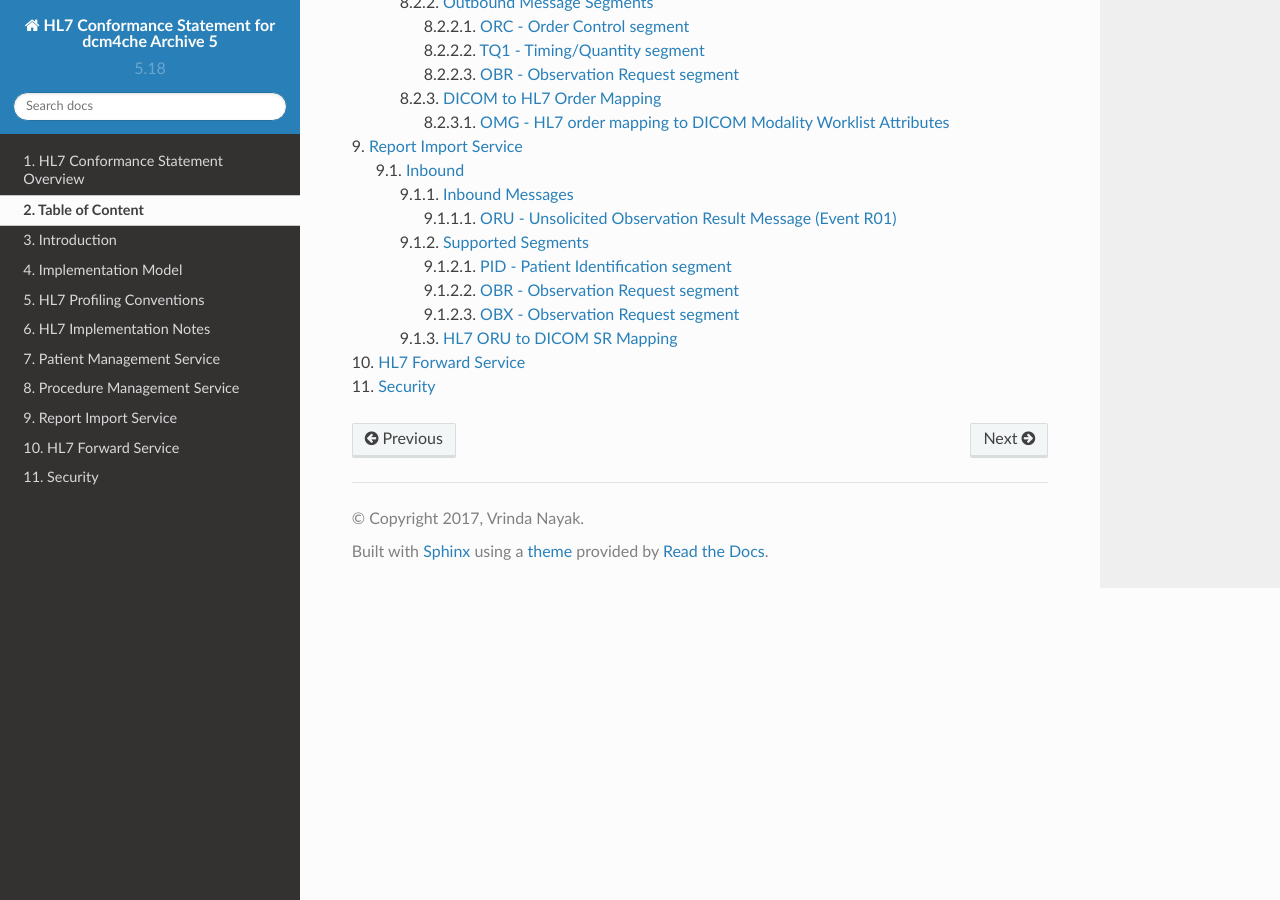
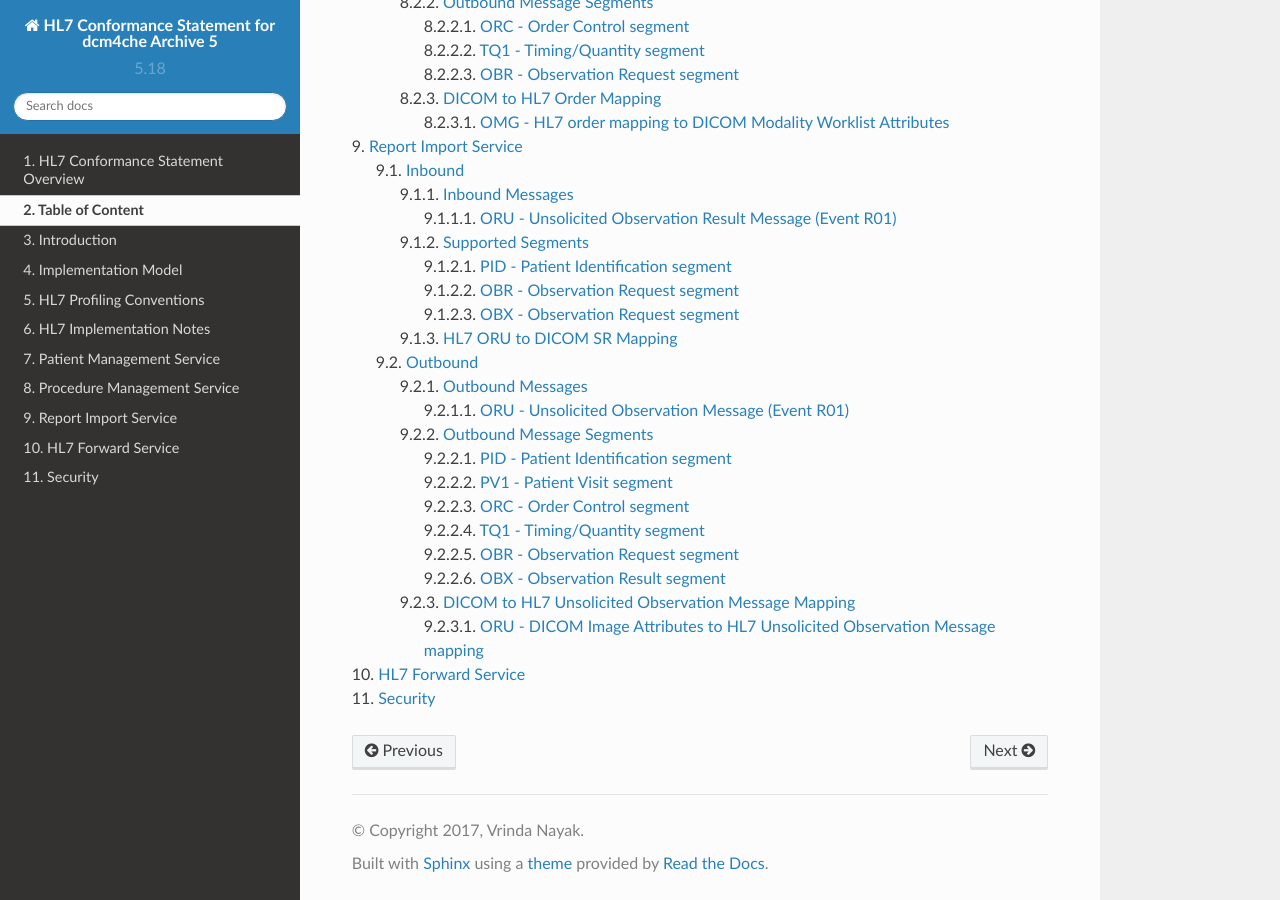
Before and after one commit to dcm4che/dcm4chee-arc-hl7cs, a Sphinx documentation site: the page built from source/toc.rst, in a window 1280 px wide and 900 px high, scrolled down 1681 px. Built offline with Sphinx 7.4.7 and the Read the Docs theme 2.0.0, drawn with Linux system fonts in a browser that asks for light colours; some of the changed lines change nothing that is shown.

Commit message:
dcm4che/dcm4chee-arc-light#2407 : Notify other systems about the availability of imaging data by HL7 v2.5.1 ORU

```diff
--- a/source/oru/index.rst
+++ b/source/oru/index.rst
@@ -7,3 +7,4 @@ objects, to make them accessible via the DICOM query/retrieve services.
 .. toctree::
 
    inbound
+   outbound
--- /dev/null
+++ b/source/oru/outbound.rst
@@ -0,0 +1,403 @@
+Outbound
+########
+
+The Unsolicited Observation HL7 message is sent to other HL7 applications/receivers if HL7 receivers are to be
+[notified about the availability of the imaging results] <https://www.ihe.net/uploadedFiles/Documents/Radiology/IHE_RAD_Suppl_EBIW.pdf#page=71>`_
+
+.. _oru_out_messages:
+
+Outbound Messages
+=================
+
+.. _oru_out_oru_r01:
+
+ORU - Unsolicited Observation Message (Event R01)
+-------------------------------------------------
+Supported HL7 version: 2.5.1
+
+Trigger Event
+^^^^^^^^^^^^^
+This message is sent out by the archive :
+- when study received by the archive and notification about availability of imaging results is configured.
+
+Supported Segments
+^^^^^^^^^^^^^^^^^^
+The following segments are sent in an outgoing ORU^R01^ORU_R01 message:
+
+.. csv-table:: Supported segments of ORU^R01^ORU_R01 (HL7 v2.5)
+   :header: Segment, Meaning, Usage, HL7 chapter
+   :widths: 15, 40, 15, 15
+
+   MSH, Message Header, R, 2
+   PID - :ref:`tab_pid_omg_251`, Patient Identification, R, 3
+   PV1 - :ref:`tab_pv1_251`, Patient Visit, R, 3
+   ORC - :ref:`tab_orc_251`, Common Order, O, 4
+   TQ1 - :ref:`tab_tq1_251`, Timing and Quantity, R, 4
+   OBR - :ref:`tab_obr_251`, Order Request Segment, R, 7
+   OBX - :ref:`tab_obx_251`, Observation Result Segment, R, 7
+
+Expected Actions
+^^^^^^^^^^^^^^^^
+The Receiver shall accept and process the message.The Receiver shall support receiving multiple imaging result messages
+for the same DICOM Study Instance UID. That is, multiple imaging Series may each result in a separate notification message
+despite being part of a single DICOM Study. Receiver actions subsequent to receiving an image result will depend on
+internal business logic and/or the profile in which the transaction is being performed.
+
+.. _oru_out_segments:
+
+Outbound Message Segments
+=========================
+
+.. _oru_out_pid:
+
+PID - Patient Identification segment
+------------------------------------
+
+.. csv-table:: PID - Patient Identification segment (HL7 v2.5.1)
+   :name: tab_pid_omg_251
+   :header: SEQ, LEN, DT, Usage, Card., TBL#, ITEM #, Element Name
+   :widths: 8, 8, 8, 8, 8, 8, 12, 40
+
+   1, 4, SI, O, [0..1], , 00104, Set ID - PID
+   2, 20, CX, O, [0..0], , 00105, Patient ID
+   3, 250, CX, R, [1..*], , 00106, **Patient Identifier List**
+   4, 20, CX, O, [0..0], , 00107, Alternate Patient ID - PID
+   5, 250, XPN, R, [1..*], , 00108, **Patient Name**
+   6, 250, XPN, O, [0..1], , 00109, Mother’s Maiden Name
+   7, 26, TS, CE, [0..1], , 00110, **Date/Time of Birth**
+   8, 1, IS, CE, [1..1], 0001, 00111, **Administrative Sex**
+   9, 250, XPN, O, [0..1], , 00112, Patient Alias
+   10, 250, CE, O, [0..1], 0005, 00113, Race
+   11, 250, XAD, CE, [0..*], , 00114, Patient Address
+   12, 4, IS, X, [0..1], 0289, 00115, County Code
+   13, 250, XTN, O, [0..*], , 00116, Phone Number - Home
+   14, 250, XTN, O, [0..*], , 00117, Phone Number - Business
+   15, 250, CE, O, [0..1], 0296, 00118, Primary Language
+   16, 250, CE, O, [0..1], 0002, 00119, Marital Status
+   17, 250, CE, O, [0..1], 0006, 00120, Religion
+   18, 250, CX, C, [0..1], , 00121, Patient Account Number
+   19, 16, ST, X, [0..1], , 00122, SSN Number - Patient
+   20, 25, DLN, X, [0..1], , 00123, Driver's License Number - Patient
+   21, 250, CX, O, [0..*], , 00124, Mother's Identifier
+   22, 250, CE, O, [0..1], 0189, 00125, Ethnic Group
+   23, 250, ST, O, [0..1], , 00126, Birth Place
+   24, 1, ID, O, [0..1], 0136, 00127, Multiple Birth Indicator
+   25, 2, NM, O, [0..1], , 00128, Birth Order
+   26, 250, CE, O, [0..1], 0171, 00129, Citizenship
+   27, 250, CE, O, [0..1], 0172, 00130, Veterans Military Status
+   28, 250, CE, X, [0..0], 0212, 00739, Nationality
+   29, 26, TS, CE, [0..1], , 00740, Patient Death Date and Time
+   30, 1, ID, C, [0..1], 0136, 00741, Patient Death Indicator
+   31, 1, ID, CE, [0..1], 0136, 01535, Identity Unknown Indicator
+   32, 20, IS, CE, [0..*], 0445, 01536, Identity Reliability Code
+   33, 26, TS, CE, [0..1], , 01537, Last Update Date/Time
+   34, 241, HD, O, [0..1], , 01538, Last Update Facility
+   35, 250, CE, CE, [0..1], 0446, 01539, Species Code
+   36, 250, CE, C, [0..1], 0447, 01540, Breed Code
+   37, 80, ST, O, [0..1], , 01541, Strain
+   38, 250, CE, O, [0..2], , 01542, Production Class Code
+   39, 250, CWE, O, [0..*], , 01840, Tribal Citizenship
+
+.. _oru_out_pv1:
+
+PV1 - Patient Visit segment
+---------------------------
+
+.. csv-table:: PV1 - Patient Visit segment (HL7 v2.5.1)
+   :name: tab_pv1_251
+   :header: SEQ, LEN, DT, OPT, TBL#, ITEM #, Element Name
+   :widths: 8, 8, 8, 8, 8, 12, 48
+
+   1, 4, SI, O, , 01627, Set ID - PV1
+   2, 1, IS, R, , 00132, **Patient Class**
+   3, 80, PL, C, , 00133, Assigned Patient Location
+   4, 2, IS, O, 0007, 00134, Admission Type
+   5, 20, CX, O, , 00135, Preadmit Number
+   6, 80, PL, O, , 00136, Prior Patient Location
+   7, 60, XCN, C, 0010, 00137, Attending Doctor
+   8, 60, XCN, C, 0010, 00138, Referring Doctor
+   9, 60, XCN, R2, 0010, 00139, Consulting Doctor
+   10, 3, IS, C, 0069, 00140, Hospital Service
+   11, 80, PL, O, , 00141, Temporary Location
+   12, 2, IS, O, 0087, 00142, Preadmit Test Indicator
+   13, 2, IS, O, 0092, 00143, Readmission Indicator
+   14, 3, IS, O, 0023, 00144, Admit Source
+   15, 2, IS, C, 0009, 00145, Ambulatory Status
+   16, 2 , IS, O, 0099, 00146, VIP Indicator
+   17, 60, XCN, C, 0010, 00147, Admitting Doctor
+   18, 2, IS, O, 0018, 00148, Patient Type
+   19, 20, CX, C, , 00149, Visit Number
+   20, 50, FC, O, 0064, 00150, Financial Class
+   21, 2, IS, O, 0032, 00151, Charge Price Indicator
+   22, 2, IS, O, 0045, 00152, Courtesy Code
+   23, 2, IS, O, 0046, 00153, Credit Rating
+   24, 2, IS, O, 0044, 00154, Contract Code
+   25, 8, DT, O, , 00155, Contract Effective Date
+   26, 12, NM, O, , 00156, Contract Amount
+   27, 3, NM, O, , 00157, Contract Period
+   28, 2, IS, O, 0073, 00158, Interest Code
+   29, 1, IS, O, 0110, 00159, Transfer to Bad Debt Code
+   30, 8, DT, O, , 00160, Transfer to Bad Debt Date
+   31, 10, IS, O, 0021, 00161, Bad Debt Agency Code
+   32, 12, NM, O, , 00162, Bad Debt Transfer Amount
+   33, 12, NM, O, , 00163, Bad Debt Recovery Amount
+   34, 1, IS, O, 0111, 00164, Delete Account Indicator
+   35, 8, DT, O, , 00165, Delete Account Date
+   36, 3, IS, O, 0112, 00166, Discharge Disposition
+   37, 25, CM, O, 0113, 00167, Discharge to Location
+   38, 80, CE, O, 0114, 00168, Diet Type
+   39, 2, IS, O, 0115, 00169, Servicing Facility
+   40, 1, IS, O, 0116, 00170, Bed Status
+   41, 2, IS, O, 0117, 00171, Account Status
+   42, 80, PL, O, , 00172, Pending Location
+   43, 80, PL, O, , 00173, Prior Temporary Location
+   44, 26, TS, O, , 00174, Admit Date/Time
+   45, 26, TS, O, , 00175, Discharge Date/Time
+   46, 12, NM, O, , 00176, Current Patient Balance
+   47, 12, NM, O, , 00177, Total Charges
+   48, 12, NM, O, , 00178, Total Adjustments
+   49, 12, NM, O, , 00179, Total Payments
+   50, 20, CX, O, 0203, 00180, Alternate Visit ID
+   51, 1, IS, C, 0326, 01226, Visit Indicator
+   52, 60, XCN, O, 0010, 01224, Other Healthcare Provider
+
+.. _oru_out_orc:
+
+ORC - Order Control segment
+---------------------------
+
+.. csv-table:: ORC - Order Control segment (HL7 v2.5.1)
+   :name: tab_orc_251
+   :header: SEQ, LEN, DT, OPT, TBL#, ITEM #, Element Name
+   :widths: 8, 8, 8, 8, 8, 12, 48
+
+   1, 2, ID, R, 0119, 00215, **Order Control**
+   2, 22, EI, R, , 00216, **Placer Order Number**
+   3, 22, EI, X, , 00217, **Filler Order Number**
+   4, 22, EI, C, , 00218, Placer Group Number
+   5, 2, ID, O, 0038, 00219, **Order Status**
+   6, 1, ID, O, 0121, 00220, Response Flag
+   7, 200, TQ, X, , 00221, Quantity/Timing
+   8, 200, EIP, C, , 00222, Parent
+   9, 26, TS, O, , 00223, Date/Time of Transaction
+   10, 250, XCN, O, , 00224, Entered By
+   11, 250, XCN, O, , 00225, Verified By
+   12, 250, XCN, O, , 00226, Ordering Provider
+   13, 80, PL, O, , 00227, Enterer's Location
+   14, 250, XTN, O, , 00228, Callback Phone Number
+   15, 26, TS, O, , 00229, Order Effective Date/Time
+   16, 250, CE, O, , 00230, Order Control Code Reason
+   17, 250, CE, O, , 00231, Entering Organization
+   18, 250, CE, O, , 00232, Entering Device
+   19, 250, XCN, O, , 00233, Action By
+   20, 250, CE, O, 0339, 01310, Advanced Beneficiary Notice Code
+   21, 250, XON, O, , 01311, Ordering Facility Name
+   22, 250, XAD, O, , 01312, Ordering Facility Address
+   23, 250, XTN, O, , 01313, Ordering Facility Phone Number
+   24, 250, XAD, O, , 01314, Ordering Provider Address
+   25, 250, CWE, O, , 01473, Order Status Modifier
+   26, 60, CWE, C, 0552, 01641, Advanced Beneficiary Notice Override Reason
+   27, 26, TS, O, , 01642, Filler's Expected Availability Date/Time
+   28, 250, CWE, O, 0177, 00615, Confidentiality Code
+   29, 250, CWE, O, 0482, 01643, Order Type
+   30, 250, CNE, O, 0483, 01644, Enterer Authorization Mode
+   31, 250, CWE, O, , 02286, Parent Universal Service Identifier
+
+.. _oru_out_tq1:
+
+TQ1 - Timing/Quantity segment
+-----------------------------
+
+.. csv-table:: TQ1 - Timing/Quantity segment (HL7 v2.5.1)
+   :name: tab_tq1_251
+   :header: SEQ, LEN, DT, OPT, TBL#, ITEM #, Element Name
+   :widths: 8, 8, 8, 8, 8, 12, 48
+
+   1, 4, SI, O, , 01627, Set ID - TQ1
+   2, 20, CQ, O, , 01628, Quantity
+   3, 540, RPT, O, 0335, 01629, Repeat Pattern
+   4, 20, TM, O, , 01630, Explicit Time
+   5, 20, CQ, O, , 01631, Relative Time and Units
+   6, 20, CQ, O, , 01632, Service Duration
+   7, 26, TS, R, , 01633, **Start Date/Time**
+   8, 26, TS, O, , 01634, End Date/Time
+   9, 250, CWE, O, 0485, 01635, **Priority**
+   10, 250, TX, O, , 01636, Condition Text
+   11, 250, TX, O, 0065, 01637, Text Instruction
+   12, 10, ID, C, 0472, 01638, Conjunction
+   13, 20, CQ, O, , 01639, Occurrence Duration
+   14, 10, NM, O, , 01640, Total Occurrences
+
+.. _oru_out_obr:
+
+OBR - Observation Request segment
+---------------------------------
+
+.. csv-table:: OBR - Observation Request segment (HL7 v2.5.1)
+   :name: tab_obr_251
+   :header: SEQ, LEN, DT, OPT, TBL#, ITEM #, Element Name
+   :widths: 8, 8, 8, 8, 8, 12, 48
+
+   1, 4, SI, O, , 00237, SetID - OBR
+   2, 22, EI, R2, , 00216, **Placer Order Number**
+   3, 22, EI, R2, , 00217, **Filler Order Number**
+   4, 250, CE, R, , 00238, **Universal Service ID**
+   5, 2, ID, X, , 00239, Priority (retired)
+   6, 26, TS, X, , 00240, Requested Date/Time
+   7, 26, TS, R, , 00241, **Observation Date/Time**
+   8, 26, TS, O, , 00242, Observation End Date/Time
+   9, 20, CQ, O, , 00243, Collection Volume
+   10, 250, XCN, O, , 00244, Collection Identifier
+   11, 1, ID, O, 0065, 00245, Specimen Action Code
+   12, 250, CE, X, , 00246, Danger Code
+   13, 300, ST, C, , 00247, Relevant Clinical Info
+   14, 26, TS, X, , 00248, Specimen Received Date/Time
+   15, 300, SPS, X, 0070, 00249, Specimen Source
+   16, 250, XCN, O, , 00226, Ordering Provider
+   17, 250, XTN, O, , 00250, Order Callback Phone Number
+   18, 60, ST, R, , 00251, **Placer Field 1**
+   19, 60, ST, R2, , 00252, **Placer Field 2**
+   20, 60, ST, O, , 00253, Filler Field 1
+   21, 60, ST, O, , 00254, Filler Field 2
+   22, 26, TS, O, , 00255, Results Rpt/Status Chng - Date/Time
+   23, 40, MOC, O, , 00256, Charge to Practice
+   24, 10, ID, R, 0074, 00257, **Diagnostic Service Sect ID**
+   25, 1, ID, R, 0123, 00258, **Result Status**
+   26, 400, PRL, O, , 00259, Parent Result
+   27, 200, TQ, R, , 00221, **Quantity/Timing**
+   28, 250, XCN, O, , 00260, Result Copies To
+   29, 200, EIP, C, , 00261, Parent
+   30, 20, ID, O, 0124, 00262, Transportation Mode
+   31, 250, CE, R2, , 00263, **Reason For Study**
+   32, 200, NDL, R2, , 00264, Principal Result Interpreter
+   33, 200, NDL, R2, , 00265, Assistant Result Interpreter
+   34, 200, NDL, R2, , 00266, **Technician**
+   35, 200, NDL, O, , 00267, Transcriptionist
+   36, 26, TS, O, , 00268, Scheduled Date/Time
+   37, 4, NM, O, , 01028, Number of Sample Containers
+   38, 250, CE, O, , 01029, Transport Logistics of Collected Sample
+   39, 250, CE, O, , 01030, Collector's Comment
+   40, 250, CE, O, , 01031, Transport Arrangement Responsibility
+   41, 30, ID, O, 0224, 01032, Transport Arranged
+   42, 1, ID, O, 0225, 01033, Escort Required
+   43, 250, CE, O, , 01034, Planned Patient Transport Comment
+   44, 250, CE, R, 0088, 00393, **Procedure Code**
+   45, 250, CE, O, 0340, 01036, Procedure Code Modifier
+   46, 250, CE, O, 0411, 01474, Placer Supplemental Service Information
+   47, 250, CE, O, 0411, 01475, Filler Supplemental Service Information
+   48, 250, CWE, O, 0476, 01646, Medically Necessary Duplicate Procedure Reason
+   49, 2, IS, O, 0507, 01647, Result Handling
+   50, 250, CWE, O, , 02286, Parent Universal Service Identifier
+
+.. _oru_out_obx:
+
+OBX - Observation Result segment
+--------------------------------
+
+.. csv-table:: OBX - Observation Result segment (HL7 v2.5.1)
+   :name: tab_obr_251
+   :header: SEQ, LEN, DT, OPT, TBL#, ITEM #, Element Name
+   :widths: 8, 8, 8, 8, 8, 12, 48
+
+   1, 4, SI, O, , 00569, **SetID - OBX**
+   2, 2, ID, C, 0125, 00570, **Value Type**
+   3, 250, CE, R, , 00571, **Observation Identifier**
+   4, 20, ST, C, , 00572, Observation Sub-ID
+   5, 99999^1, varies, C, , 00573, **Observation Value**
+   6, 250, CE, O, , 00574, Units
+   7, 60, ST, O, , 00575, References Range
+   8, 5, IS, O, 0078, 00576, Abnormal Flags
+   9, 5, NM, O, , 00577, Probability
+   10, 2, ID, O, 0080, 00578, Nature of Abnormal Test
+   11, 1, ID, R, 0085, 00579, **Observation Result Status**
+   12, 26, TS, O, , 00580, Effective Date of Reference Range
+   13, 20, ST, O, , 0581, User Defined Access Checks
+   14, 26, TS, O, , 00582, Date/Time of Observation
+   15, 250, CE, O, , 00583, Producer's ID
+   16, 250, XCN, O, , 00584, Responsible Observer
+   17, 250, CE, O, , 00936, Observation Method
+   18, 22, EI, O, , 01479, Equipment Instance Identifier
+   19, 26, TS, O, , 01480, Date/Time of the Analysis
+
+Element names in **bold** indicates that the field is used by |product|.
+
+.. _oru_out_dicom:
+
+DICOM to HL7 Unsolicited Observation Message Mapping
+====================================================
+
+Mappings between HL7 and DICOM are illustrated in the following manner:
+
+- Element Name (HL7 item_number.component.sub-component #/ DICOM (group, element))
+- The component/sub-component value is not listed if the HL7 element should not contain multiple components/sub-components.
+
+.. _oru_out_oru_r01_dicom:
+
+ORU - DICOM Image Attributes to HL7 Unsolicited Observation Message mapping
+---------------------------------------------------------------------------
+
+.. csv-table:: DICOM Modality Worklist Attributes to HL7 Unsolicited Observation Message mapping
+   :name: dicom_to_oru
+   :header: DICOM Attribute, DICOM Tag, HL7 Field, HL7 Item #, HL7 Segment, Note
+
+   Specific Character Set, "(0008, 0005)", Character Set, 00692, MSH:18, :ref:`tab_hl7_dicom_charset`
+   , , Order Control, 00215, ORC:1, Set to SC
+   , , Order Status, 00219, ORC:5, Set to CM
+   , , Start Date/Time, 01633, TQ1:7, [#Note1]_
+   , , Start Date/Time, 01633, TQ1:7, [#Note1]_
+   Requested Procedure ID, "(0040, 1001)", Placer field 2, 00252, OBR:19
+   Accession Number, "(0008, 0050)", Placer Field 1, 00251, OBR:18
+   Issuer of Accession Number Sequence, "(0008, 0051)"
+   >Local Namespace Entity ID, "(0040, 0031)", Placer Field 1 #, 00251.2, OBR:18.2
+   Placer Issuer and Number, "(0040, 2016)", Placer Order #, 00216.1, ORC:2.1
+   Order Placer Identifier Sequence, "(0040, 0026)"
+   >Local Namespace Entity ID, "(0040, 0031)", Placer Order #, 00216.2, ORC:2.2
+   Filler Issuer and Number, "(0040, 2017)", Filler Order #, 00217.1, ORC:3.1
+   Order Filler Identifier Sequence, "(0040, 0027)"
+   >Local Namespace Entity ID, "(0040, 0031)", Filler Order #, 00217.2, ORC:3.2
+   , , Priority, 01635, TQ1:9, Set to R^Routine^HL70078
+   , , Quantity/Timing, 00221, OBR:27, Set to ^^^^^R
+   , , Universal Service ID, 00238, OBR:4, [#Note2]_
+   , , Observation Date/Time, 00241, OBR:7, [#Note3]_
+   , , Diagnostic Service Sect ID, 00257, OBR:24, Set to RAD
+   , , Result Status, 00258, OBR:25, Set to R
+   , , Reason For Study, 00263, OBR:31, [#Note4]_
+   , , Technician, 00266, OBR:34, [#Note5]_
+   , , Procedure Code, 00393, OBR:44, [#Note6]_
+   , , SetID - OBX, 00569, OBX:1, Set to 1
+   , , Value Type, 00570, OBX:2, Set to ST
+   , , Observation Identifier, 00571, OBX:3, Set to 113014^DICOM Study^DCM
+   Study Instance UID, "(0020, 000D)", Observation Value, 00573, OBX:5
+   , , Observation Result Status, 00579, OBX:11, Set to O
+
+
+.. [#Note1] This value is populated from the created time of the task. (The `task` here refers to a task created in
+    database for sending out the HL7 notification.)
+
+.. [#Note2] This field shall contain a procedure code in the first three components:
+    OBR-4.1 Identifier, OBR-4.2 text code meaning, OBR-4.3 coding system. The use of codes from a standardized coding
+    system for procedures, such as the RadLex Playbook LOINC codes, is 1385 recommended. In order of preference,
+    the procedure code may be taken from:
+    - Procedure Code Sequence (0008,1032)
+    - Requested Procedure Code Sequence (0032,1064)
+
+.. [#Note3] Observation Date/Time shall contain a date/time representative of the imaging procedure. When choosing
+    the date/time to use, consider that an EMR might use this date/time to find other clinical entries for the patient
+    at or near this time which might provide context for the imaging procedure. The date/time might be taken from one of
+    the following attributes in the associated DICOM image objects:
+    - Study Date (0008,0020) & Study Time (0008,0030)
+    - Series Date (0008,0021) & Series Time (0008,0031)
+
+.. [#Note4] This field shall be valued, if known. This might be taken from one of the following attributes in the
+    associated DICOM image objects:
+    - Reason for Performed Procedure Code Sequence (0040,1012)
+    - Reason for the Requested Procedure (0040,1002) or Code Sequence (0040,100A)1425
+    - Reason for Visit (0032,1066) or Code Sequence (0032,1066)
+    - Admitting Diagnoses Description (0008,1080) or Code Sequence (0008,1084)
+
+.. [#Note5] This field shall be valued, if the person who acquired the images is known. This might be taken from one of
+    the following attributes in the associated DICOM image objects:
+    - Operators' Name (0008,1070) or Operator Identification Sequence (0008,1072)
+    - Performing Physician's Name (0008,1050) or Performing Physician Identification Sequence (0008,1052)
+
+.. [#Note6] Procedure Code shall match OBR-4.
--- a/source/toc.rst
+++ b/source/toc.rst
@@ -71,7 +71,7 @@ Table of Content
 |     8.2.3. :ref:`orm_out_dicom`
 |       8.2.3.1. :ref:`orm_out_omg_o19_dicom`
 | 9. :doc:`oru/index`
-|   9.1. :doc:`orm/inbound`
+|   9.1. :doc:`oru/inbound`
 |     9.1.1. :ref:`oru_in_messages`
 |       9.1.1.1. :ref:`oru_in_r01`
 |     9.1.2. :ref:`oru_in_segments`
@@ -79,5 +79,17 @@ Table of Content
 |       9.1.2.2. :ref:`oru_in_obr`
 |       9.1.2.3. :ref:`oru_in_obx`
 |     9.1.3. :ref:`oru_in_dicom`
+|   9.2. :doc:`oru/outbound`
+|     9.2.1. :ref:`oru_out_messages`
+|       9.2.1.1. :ref:`oru_out_oru_r01`
+|     9.2.2. :ref:`oru_out_segments`
+|       9.2.2.1. :ref:`oru_out_pid`
+|       9.2.2.2. :ref:`oru_out_pv1`
+|       9.2.2.3. :ref:`oru_out_orc`
+|       9.2.2.4. :ref:`oru_out_tq1`
+|       9.2.2.5. :ref:`oru_out_obr`
+|       9.2.2.6. :ref:`oru_out_obx`
+|     9.2.3. :ref:`oru_out_dicom`
+|       9.2.3.1. :ref:`oru_out_oru_r01_dicom`
 | 10. :doc:`fwd/index`
 | 11. :doc:`security`
```
